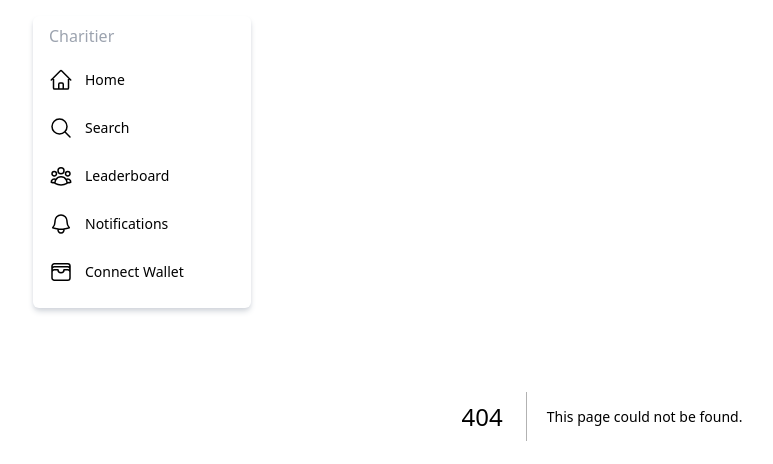
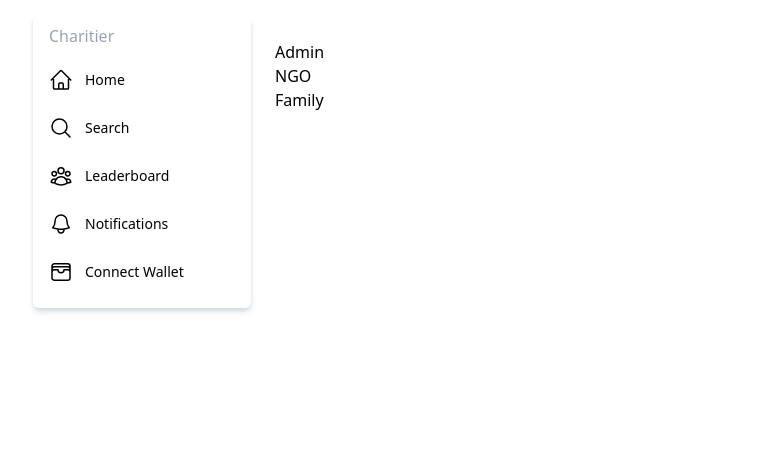
Before and after one commit to adityanithariya/Charitier-client, a Next.js app: page /connect in a window 1280 px wide. Before the commit this address had no page. Shown: the top 464 px of the page, without its empty margins (159-932 px from the left). Built offline with nearby package versions, Linux system fonts and the light colour scheme.

Commit message:
Wallet Connection Added

```diff
--- /dev/null
+++ b/app/connect/page.js
@@ -0,0 +1,85 @@
+"use client";
+
+import React, { useState, useEffect } from "react";
+
+const Connect = () => {
+    useEffect(() => {
+        if (window.ethereum) {
+            const provider = new ethers.providers.Web3Provider(window.ethereum);
+            setProvider(provider);
+            let { abi } = require("./artifacts/contracts/Poll.sol/PollMe.json");
+            let contract = new ethers.Contract(
+                process.env.REACT_APP_CONTRACT_ADDRESS,
+                abi,
+                provider
+            );
+            setContract(contract);
+        }
+    }, [window.ethereum]);
+
+    const [provider, setProvider] = useState(null);
+    const [contract, setContract] = useState(null);
+    const [accountType, setAccountType] = useState(null);
+
+    const signUp = async () => {
+        if (window.ethereum) {
+            await provider.send("eth_requestAccounts", []);
+
+            let signers = provider.getSigner();
+            let user = contract.connect(signers);
+            await user
+                .createUser("adityanithariya")
+                .then(async (tx) => {
+                    await tx.wait();
+                })
+                .catch((error) => {
+                    if (String(error).includes("user rejected transaction"))
+                        console.log(error);
+                });
+
+            await user
+                .authenticate("adityanithariya")
+                .then(async (tx) => {
+                    await tx.wait();
+                })
+                .catch((error) => {
+                    if (String(error).includes("user rejected transaction"))
+                        console.log(error);
+                });
+        } else alert("Please install metamask!");
+    };
+
+    return (
+        <div>
+            <div className="dropdown">
+                <button
+                    className="btn btn-secondary dropdown-toggle"
+                    type="button"
+                    data-bs-toggle="dropdown"
+                    aria-expanded="false"
+                >
+                    {accountType}
+                </button>
+                <ul className="dropdown-menu">
+                    <li onClick={e => setAccountType("Admin")}>
+                        <a className="dropdown-item" href="#">
+                            Admin
+                        </a>
+                    </li>
+                    <li onClick={e => setAccountType("NGO")}>
+                        <a className="dropdown-item" href="#">
+                            NGO
+                        </a>
+                    </li>
+                    <li onClick={e => setAccountType("Family")}>
+                        <a className="dropdown-item" href="#">
+                            Family
+                        </a>
+                    </li>
+                </ul>
+            </div>
+        </div>
+    );
+};
+
+export default Connect;
--- a/package.json
+++ b/package.json
@@ -13,10 +13,7 @@
         "@material-ui/icons": "^4.11.3",
         "autoprefixer": "^10.4.13",
         "dotenv": "16.0.2",
-        "jest": "^29.4.3",
         "next": "13.2.3",
-        "next-router": "^1.3.6",
-        "next-router-mock": "^0.9.2",
         "postcss": "^8.4.21",
         "react": "18.2.0",
         "react-clickout-handler": "^1.2.1",
```
Also changed, not shown: 1 other file (tests, documents, lock files or other folders).
